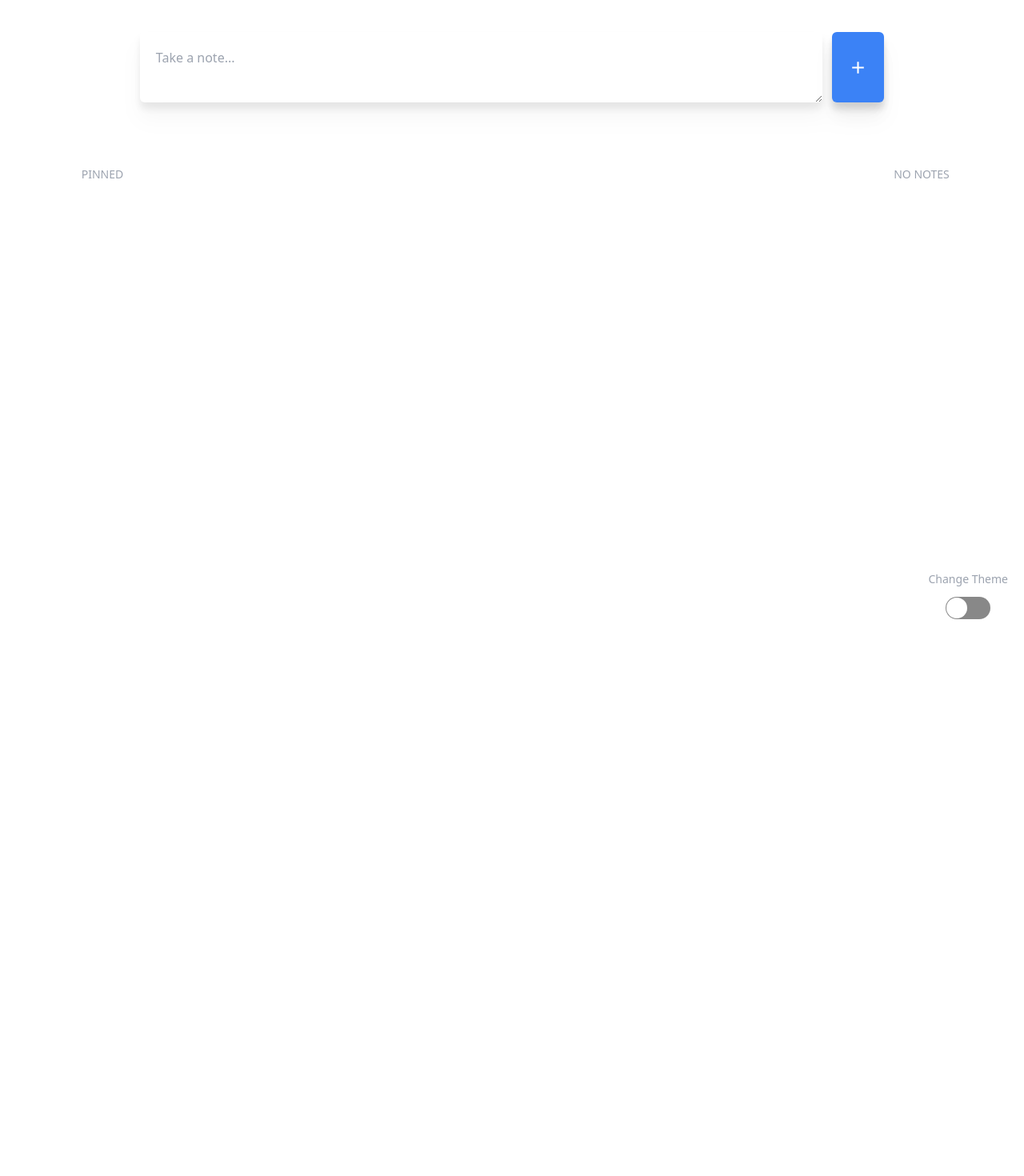
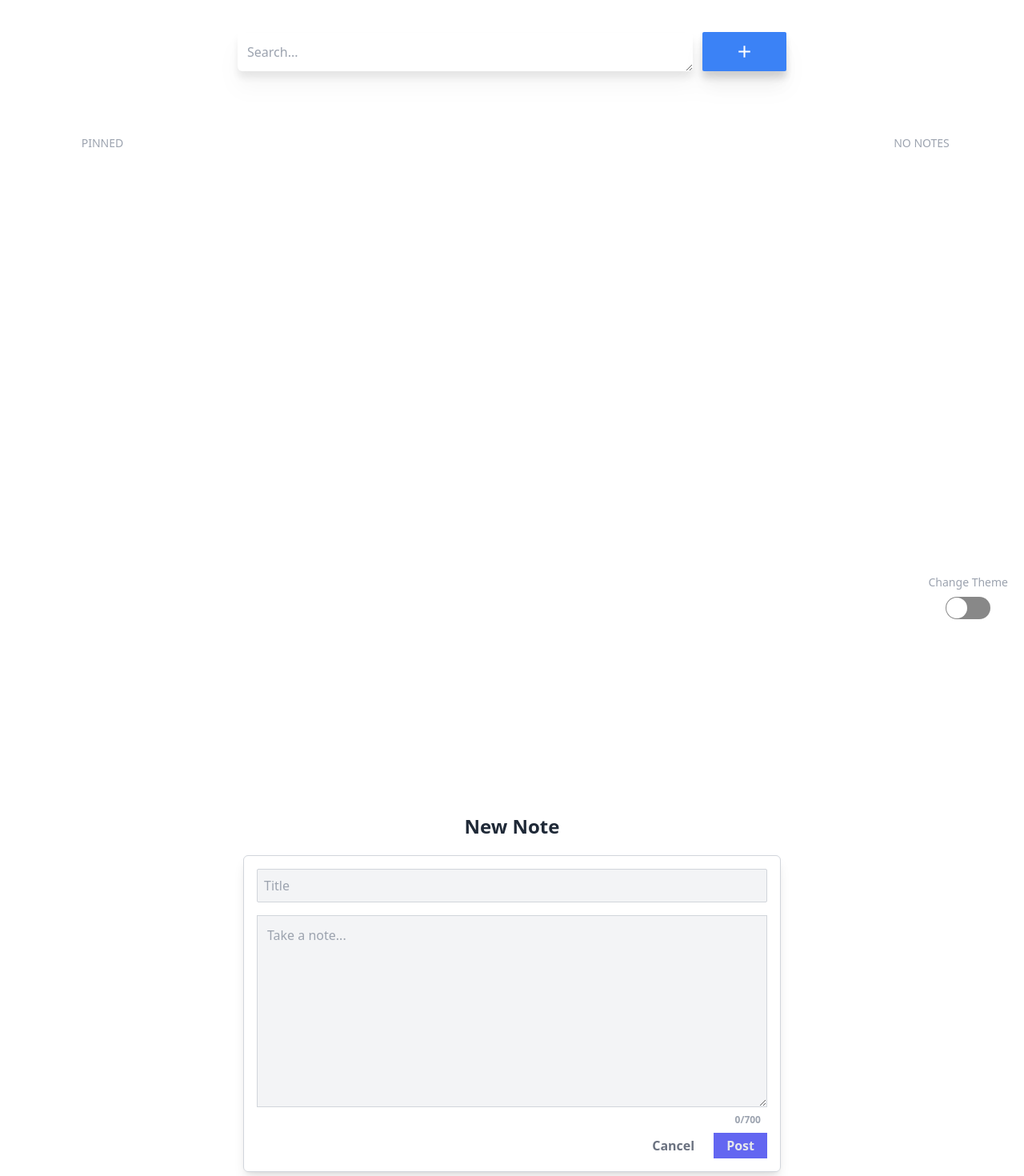
Before and after one commit to wo4455/NoteTaker, a React (Vite) app: page / in a window 1280 px wide. Shown: the top 1470 px of the page at 80% size. Before the commit the page ends 1076 px from the top, so only its background shows below. Built offline with nearby package versions, Linux system fonts and the light colour scheme.

Commit message:
Refactor repetitive code, add pop-up, switch functionality

```diff
--- a/src/App.jsx
+++ b/src/App.jsx
@@ -1,15 +1,23 @@
 import React from 'react';
-import Form from './components/Form';
+import './App.css'
+import Search from './components/Search';
 import Note from './components/Note';
-import './App.css'
 import ReactSwitch from 'react-switch';
+import Popup from './components/Popup';
 
 const colors = ['bg-red-400', 'bg-green-400', 'bg-blue-400', 'bg-yellow-400', 'bg-orange-400'];
 const darkThemeColors = [ 'bg-[#AB00FF]', 'bg-[#33007B]', 'bg-[#8300C4]', 'bg-[#4C00A3]', 'bg-[#31004A]'];
 
+const Subtitle = ({ data, otherStyles }) => {
+  return (
+    <p className={`mb-2 text-gray-400 text-sm ${otherStyles}`}>{data}</p>
+  )
+};
+
 const App = () => {
   const [ notesList, setNotesList ] = React.useState([]);
-  const [ isDark, setDark ] = React.useState(false);
+  const [ isDark, setDark ] = React.useState(false); // theme
+  const [ popup, setPopup ] = React.useState(false); // popup
 
   const handlePin = (item) => { // set pinned to true/false
     const notesListClone = [ ...notesList ];
@@ -43,30 +51,18 @@ const App = () => {
     <div className={
       isDark ? 'bg-[#292929] py-10' : 'py-10'
       }>
-      <Form
-        onSubmitForm={
-          (inputValue) => {
-            setNotesList([
-              ...notesList,
-              {
-                data: inputValue,
-                order: notesList.length,
-                bgColor: getColor(),
-                isPinned: false,
-              },
-            ]);
-          }
-        }
-        isDark={isDark}
-      />
+      <Search isDark={isDark} />
 
       <div className='w-full flex justify-between'>
-        <p className='w-1/5 mb-2 mt-20 text-gray-400 text-sm'>PINNED</p>
+        <Subtitle otherStyles={'w-1/5 mt-20'} data={'PINNED'} />
 
-        { notesList.length > 0
-          ? <button className='w-1/5 mb-2 mt-20 text-gray-400 text-sm hover:opacity-80' onClick={() => setNotesList([])}>CLEAR ALL</button>
-          : <p className='w-1/5 mb-2 mt-20 text-gray-400 text-sm'>NO NOTES</p>
-        }
+        <div className='w-1/5'>
+          { notesList.length > 0
+            ? <button className='mb-2 mt-20 text-gray-400 text-sm hover:opacity-80' onClick={() => setNotesList([])}>CLEAR ALL</button>
+            : <Subtitle otherStyles={'mt-20'} data={'NO NOTES'} />
+          }
+        </div>
+
       </div>
 
       <div className={`w-full h-screen ${isDark && 'bg-[#292929]'}`}>
@@ -91,7 +87,7 @@ const App = () => {
           }
         </div>
         <div className='fixed bottom-0 right-0 p-5'>
-          <p className='mb-3 text-gray-400 text-sm'>Change Theme</p>
+          <Subtitle data={'Change Theme'} />
           <ReactSwitch
           onChange={handleChangeTheme}
           checked={isDark}
@@ -100,6 +96,22 @@ const App = () => {
           />
         </div>
       </div>
+      <Popup activate isDark={isDark}
+      onSubmit={
+        (title, inputText) => {
+          setNotesList([
+            ...notesList,
+            {
+              title: title,
+              data: inputText,
+              order: notesList.length,
+              bgColor: getColor(),
+              isPinned: false,
+            },
+          ]);
+        }
+      }
+      />
     </div>
   )
 }
--- a/src/components/Form.jsx
+++ /dev/null
@@ -1,42 +0,0 @@
-import React from 'react';
-import { BiPlus } from 'react-icons/bi';
-
-const Form = ({ onSubmitForm, isDark }) => {
-    const [inputText, setInputText] = React.useState('');
-
-    const handleSubmit = (e) => {
-        e.preventDefault();
-        onSubmitForm(inputText); // pass input value through props
-    }
-
-    // make enter key not submit form
-    const handleKeyDown = (e) => {
-        if (e.keyCode == 13) {
-            e.preventDefault();
-            e.target.value += '\n'
-        }
-    }
-
-    return (
-        <div className='w-full flex jusitfy-center items-center drop-shadow-xl'>
-            <form className='w-full flex justify-center' onSubmit={handleSubmit}>
-                <textarea className={
-                    isDark
-                    ? 'w-2/3 p-5 rounded-md min-h-18 bg-[#1F1F1F] text-white'
-                    : 'w-2/3 p-5 rounded-md min-h-18'
-                    }
-                type="text"
-                onChange={(e) => setInputText(e.target.value)} placeholder='Take a note...' id='take-note'onKeyDown={handleKeyDown}/>
-                <button type='submit' className={
-                    isDark
-                    ? 'flex justify-center items-center flex-row p-5 ml-3 drop-shadow-xl hover:opacity-90 rounded-md bg-[#616161]'
-                    : 'flex justify-center items-center flex-row p-5 ml-3 drop-shadow-xl hover:opacity-90 rounded-md bg-blue-500'
-                    }>
-                    <BiPlus color={'white'} fontSize={25}/>
-                </button>
-            </form>
-        </div>
-    )
-}
-
-export default Form;
--- a/src/components/Note.jsx
+++ b/src/components/Note.jsx
@@ -5,24 +5,24 @@ import { BsTrash } from 'react-icons/bs';
 
 const Note = ({ note, onPinned, onDelete, isDark }) => {
     return (
-        <div className={
-            note.isPinned
-            ? `w-1/4 ${note.bgColor} drop-shadow-md m-5 rounded-md border-solid pin-fade`
-            : `w-1/4 ${note.bgColor} drop-shadow-md m-5 rounded-md max-w-sm`
-            }>
-            <div className='w-full p-3'>
-                <div className='flex justify-between items-center'>
+        <div className={`w-1/4 ${note.bgColor} drop-shadow-md m-5 rounded-md ${note.isPinned ? 'border-solid pin-fade' : 'max-w-sm'}`}>
+            <div className={'w-full p-3'}>
+                <div className='flex justify-between items-start'>
                     {note.isPinned
                     ?
                         <AiFillPushpin
-                        color={isDark && 'white'}
+                        color={isDark ? 'white' : 'black'}
                         fontSize={25} className='cursor-pointer' onClick={onPinned}/>
                     :
-                        <AiOutlinePushpin fontSize={25} className='cursor-pointer opacity-50 hover:opacity-100' onClick={onPinned}/>
+                        <AiOutlinePushpin color={isDark ? 'white' : 'black'} fontSize={25} className='cursor-pointer opacity-50 hover:opacity-100' onClick={onPinned}/>
                     }
-                    <BsTrash fontSize={22} className='cursor-pointer opacity-50 hover:opacity-100' onClick={onDelete}/>
+                    <div className='overflow-clip max-w-[80%] p-2'>
+                        <p className={`text-xl font-semibold whitespace-normal break-words ${isDark && 'text-white'}`}>{note.title || 'New Note'}</p>
+                    </div>
+                    <BsTrash fontSize={22} color={isDark ? 'white' : 'black'} className='cursor-pointer opacity-50 hover:opacity-100' onClick={onDelete}/>
                 </div>
-                <p className={`p-5 leading-6 break-words mb-3 ${isDark && 'text-[#BEBEBE]'}`}>
+
+                <p className={`p-5 mb-3 leading-6 break-words ${isDark && 'text-[#BEBEBE]'}`}>
                     {note.data}
                 </p>
             </div>
--- /dev/null
+++ b/src/components/Popup.jsx
@@ -0,0 +1,49 @@
+import React from 'react';
+
+const Button = ({ data, otherStyles, onClick }) => {
+    return (
+        <button
+        onClick={onClick}
+        className={`btn p-1 px-4 font-semibold cursor-pointer hover:opacity-90 ${otherStyles}`}>{data}
+        </button>
+    )
+};
+
+const Popup = ({ activate, isDark, onSubmit }) => {
+const [ textCount, setTextCount ] = React.useState(0);
+const [ title, setTitle ] = React.useState('');
+const [ inputText, setInputText ] = React.useState('');
+
+const handleInput = (e) => {
+    setTextCount(e.target.value.length);
+    setInputText(e.target.value);
+}
+
+return (activate) ? (
+    <div className='flex flex-col items-center justify-start w-2/3 m-auto'>
+        <div className={`heading text-center font-bold text-2xl m-5 ${isDark ? 'text-[#9BA3AF]' : 'text-gray-800'}`}>{title || 'New Note'}</div>
+        <div className={`editor ${isDark ? 'bg-[#616161] text-white' : 'border border-gray-300'} mx-auto w-10/12 flex flex-col text-gray-800 p-4 shadow-lg rounded-md max-w-2xl`}>
+            <input
+            onChange={(e) => setTitle(e.target.value)}
+            className={`title ${isDark ? 'bg-[#1F1F1F] border-none' : 'bg-gray-100'} border border-gray-300 p-2 mb-4 outline-none rounded-sm`} spellCheck="false" placeholder="Title" type="text"></input>
+            <textarea
+            onChange={handleInput}
+            maxLength={700}
+            className={`description ${isDark ? 'bg-[#1F1F1F] border-none' : 'bg-gray-100'} sec p-3 h-60 border border-gray-300 outline-none`} spellCheck="false" placeholder="Take a note..."></textarea>
+
+            <div className='flex flex-col'>
+                <div className="flex text-gray-500 m-2">
+                    <div className="count ml-auto text-gray-400 text-xs font-semibold">{textCount}/700</div>
+                </div>
+
+                <div className="buttons flex">
+                    <Button data={'Cancel'} otherStyles={`border-gray-300 ${isDark ? 'text-gray-200' : 'text-gray-500'} ml-auto`}/>
+                    <Button data={'Post'} otherStyles={`text-gray-200 ml-2 ${isDark ? 'bg-[#8300C4]' : 'bg-indigo-500'} border-none`} onClick={() => onSubmit(title, inputText)}/>
+                </div>
+            </div>
+        </div>
+    </div>
+) : "";
+}
+
+export default Popup
--- /dev/null
+++ b/src/components/Search.jsx
@@ -0,0 +1,24 @@
+import React from 'react';
+import { BiPlus } from 'react-icons/bi';
+
+const Search = ({ isDark }) => {
+    const handleSubmit = (e) => {
+        e.preventDefault();
+    }
+
+    return (
+        <form className='w-2/3 m-auto flex justify-center items-center drop-shadow-xl' onSubmit={handleSubmit}>
+            <textarea
+            className={`w-2/3 h-12 p-3 rounded-md min-h-18' ${isDark && 'bg-[#1F1F1F] text-white'}`}
+            type="text"
+            spellCheck={false}
+            placeholder='Search...' id='search-notes'/>
+            <button type='submit'className={`block py-3 px-10 ml-3 drop-shadow-xl hover:opacity-90 rounded-sm ${isDark ? 'bg-[#616161]' : 'bg-blue-500'}`}>
+                <BiPlus color={'white'} fontSize={25}/>
+            </button>
+        </form>
+
+    )
+}
+
+export default Search;
```
